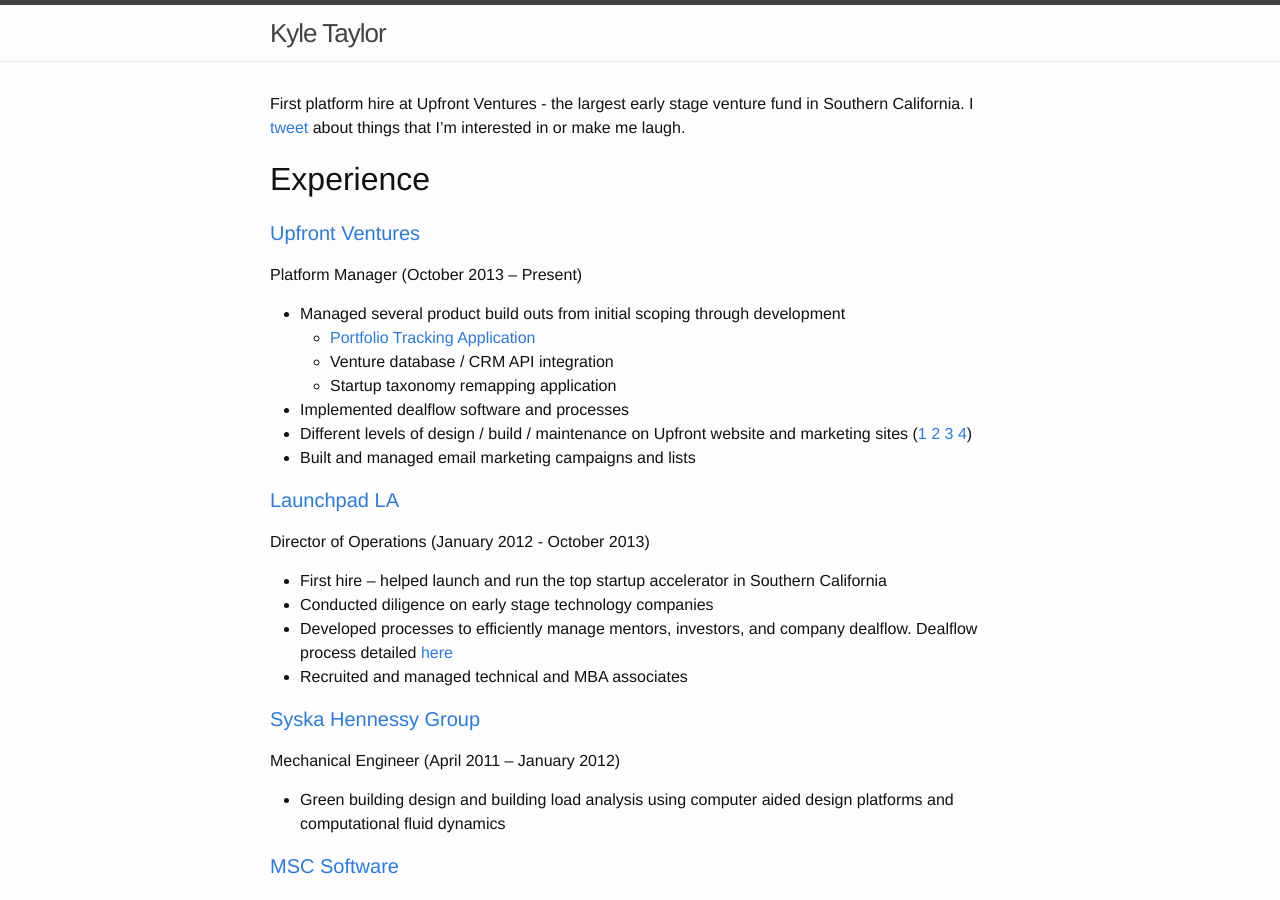
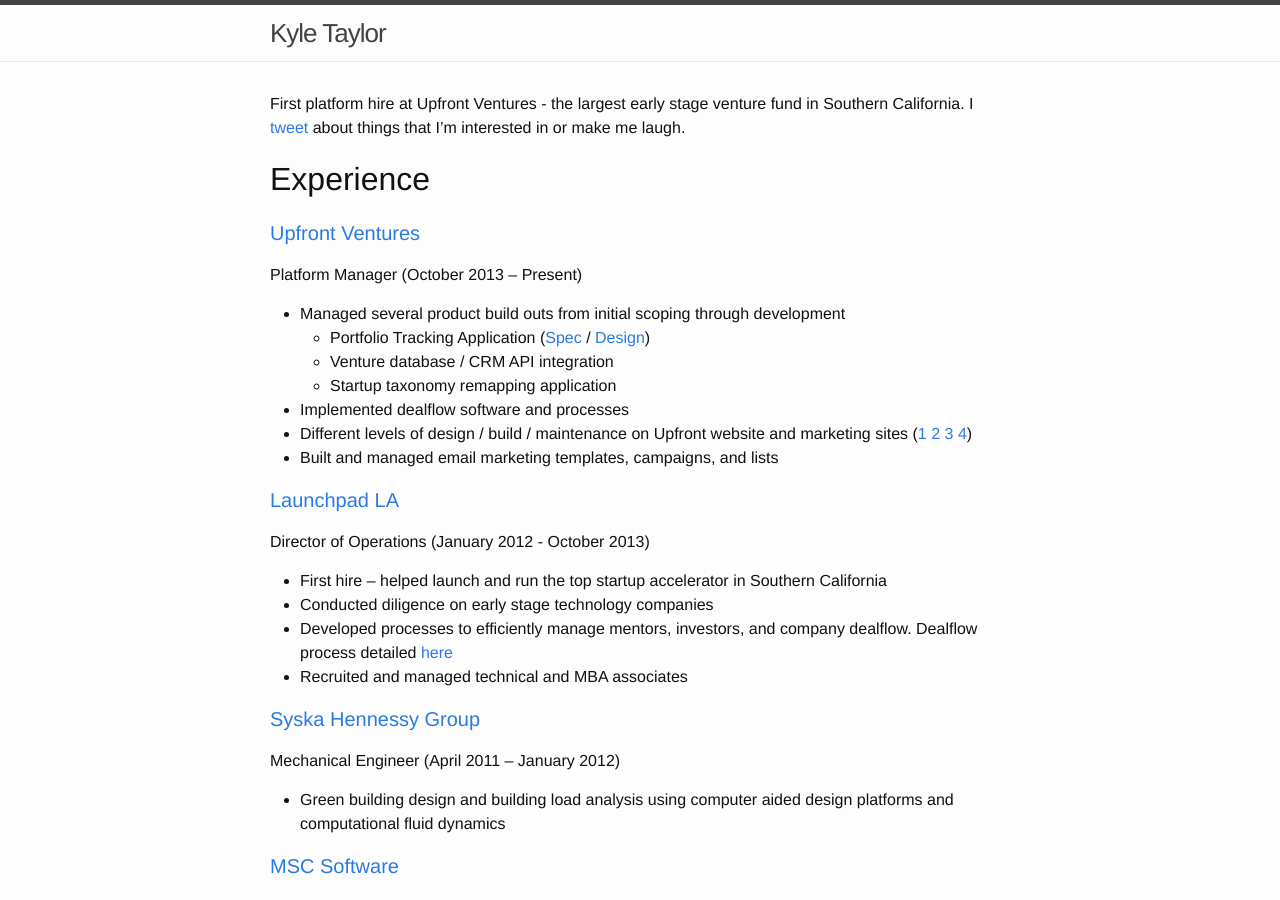
Before and after one commit to kftaylor/kftaylor.github.io, a Jekyll site: the page built from index.html, in a window 1280 px wide and 900 px high. Built offline with Jekyll 4.4.1, drawn with Linux system fonts in a browser that asks for light colours.

Commit message:
track spec

```diff
--- a/index.html
+++ b/index.html
@@ -18,14 +18,14 @@
 <ul>
   <li>Managed several product build outs from initial scoping through development
     <ul>
-      <li><a href="https://scene.zeplin.io/project/56de1dda3cf13ff4731e3f2f" target="_blank">Portfolio Tracking Application</a></li>
+      <li>Portfolio Tracking Application (<a href="https://quip.com/9eeZAdx3p7Pb" target="_blank">Spec</a> / <a href="https://scene.zeplin.io/project/56de1dda3cf13ff4731e3f2f" target="_blank">Design</a>)</li>
       <li>Venture database / CRM API integration</li>
       <li>Startup taxonomy remapping application</li>
     </ul>
   </li>
   <li>Implemented dealflow software and processes</li>
   <li>Different levels of design / build / maintenance on Upfront website and marketing sites (<a href="http://insights.upfront.com/" target="_blank">1</a> <a href="http://summit2016.upfront.com/" target="_blank">2</a> <a href="http://summit2015.upfront.com/" target="_blank">3</a> <a href="http://bothsidesofthetable.com" target="_blank">4</a>)</li>
-  <li>Built and managed email marketing campaigns and lists</li>
+  <li>Built and managed email marketing templates, campaigns, and lists</li>
 </ul>
 
 <h4 id="a-hrefhttplaunchpadla-targetblanklaunchpad-laa"><a href="http://launchpad.la" target="_blank">Launchpad LA</a></h4>
```
Also changed, not shown: 2 other files.
